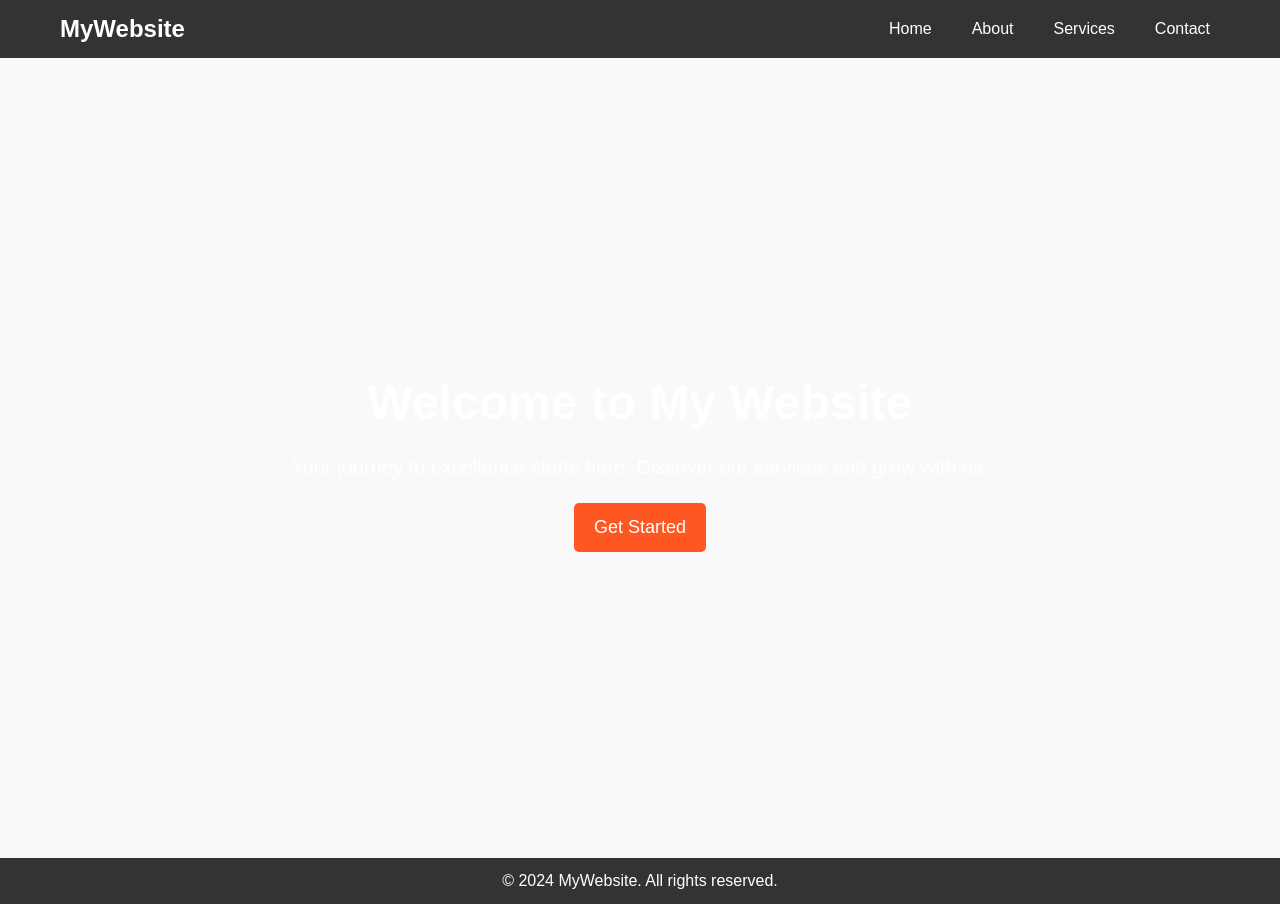
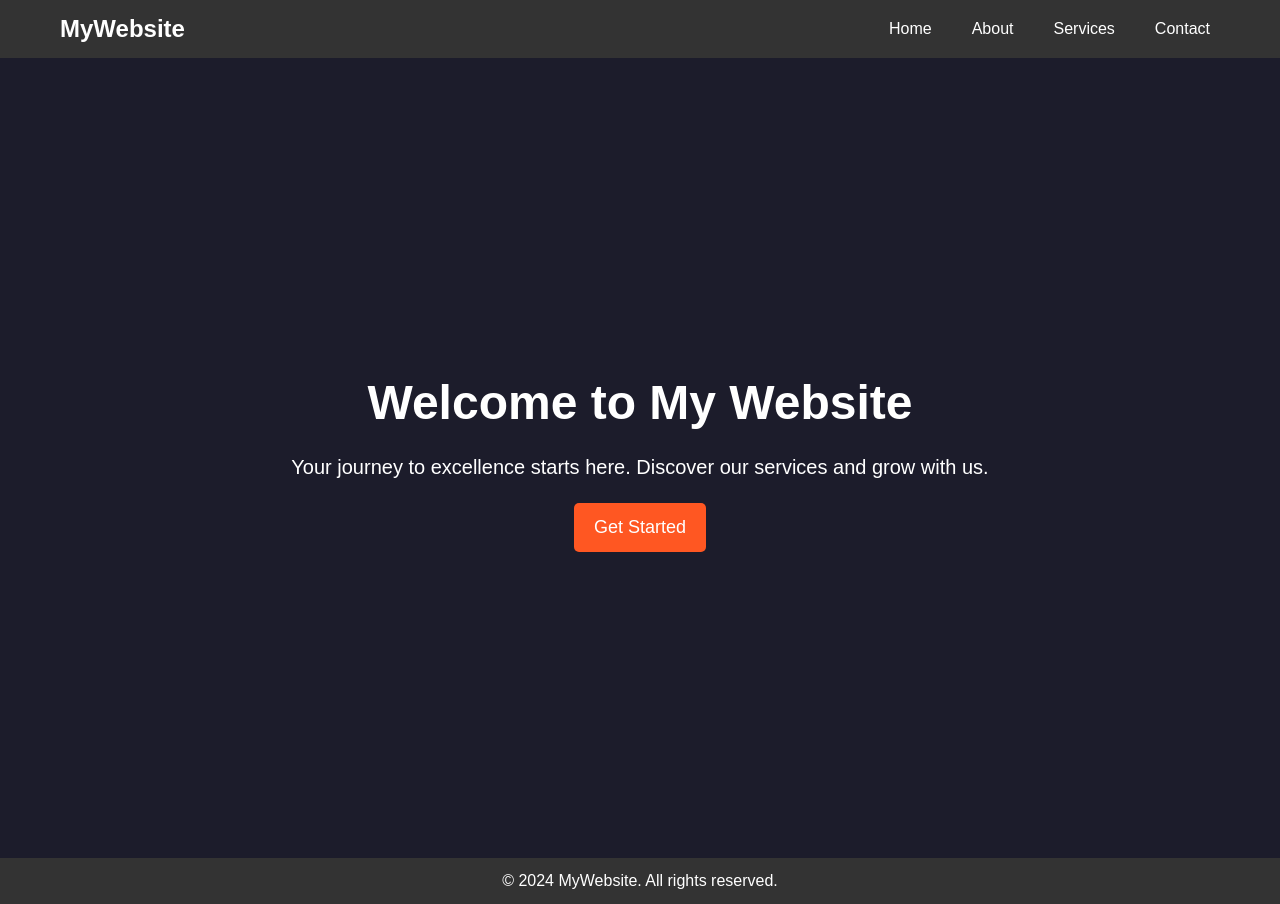
Before and after one commit to menapiqah/afiqahprofile, a plain HTML site: page index.html in a window 1280 px wide. Drawn offline with Linux system fonts and the light colour scheme.

Commit message:
Update style.css

```diff
--- a/style.css
+++ b/style.css
@@ -8,7 +8,7 @@
 body {
     font-family: Arial, sans-serif;
     line-height: 1.6;
-    background-color: #f9f9f9;
+    background-color: #1c1c2b;
     color: #333;
 }
 
```
